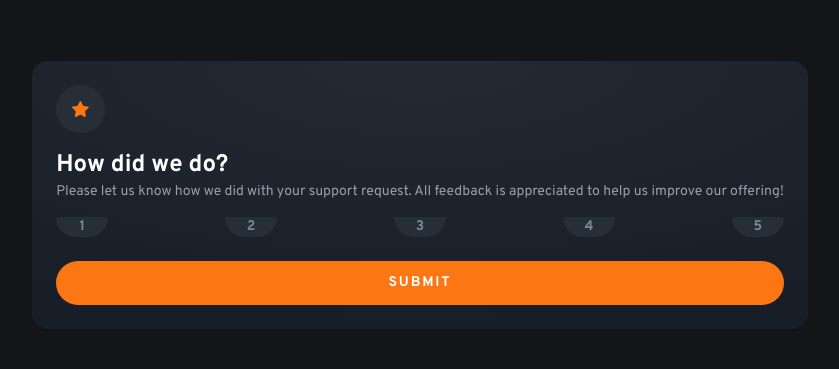
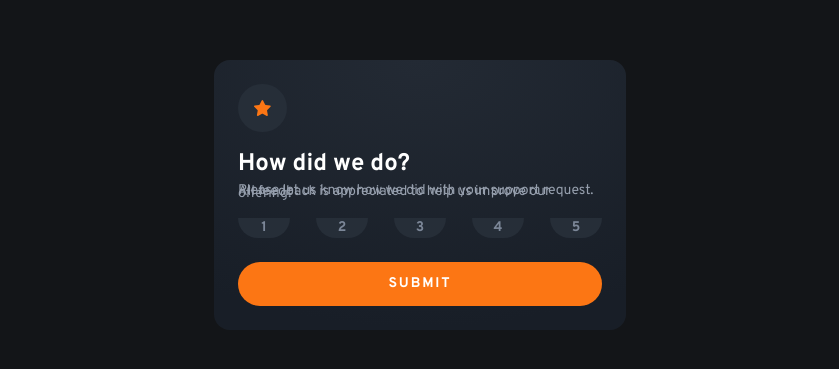
Before and after one commit to Danielsilvass/FeedBack_React, a React (Vite) app: page / in a window 1280 px wide. Shown: the part 205-574 px from the top of the page, without its empty margins (220-1059 px from the left). Built offline with nearby package versions, Linux system fonts and the light colour scheme.

Commit message:
Ajustes...

```diff
--- a/src/App.jsx
+++ b/src/App.jsx
@@ -21,7 +21,7 @@ export function App() {
 
   return(
     submited === false ? (
-      <div className="bg-gradient-dark text-white mx-6 p-6 rounded-2xl font-overpass max-2-103">
+      <div className="bg-gradient-dark text-white mx-6 p-6 rounded-2xl font-overpass max-w-103">
         <div className="bg-dark-blue w-fit p-4 rounded-full mb-4">
           <img src={iconStar} alt="Icon Star" />
         </div>
@@ -41,7 +41,7 @@ export function App() {
         <button className="bg-orange w-full uppercase tracking-1 font-bold rounded-3xl text-sm py-3 hover:bg-white hover:text-orange cursor-pointer" onClick={handleSubmit}>Submit</button>
     </div>
     ) : (
-    <div className="bg-gradient-dark text-white mx-6 p-6 rounded-2xl font-overpass max-2-103">
+    <div className="bg-gradient-dark text-white mx-6 p-6 rounded-2xl font-overpass max-w-103">
       <img className="mx-auto mb-6" src={Illustrationthankyou} alt="Illustration thank you" />
       <p className="text-orange bg-dark-blue w-fit mx-auto px-3 py-1.25 rounded-3xl mb-6">You selected {AlteraValor} out of 5</p>
 
```
